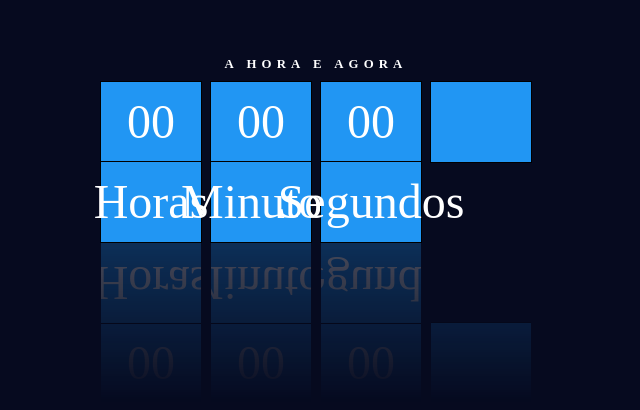
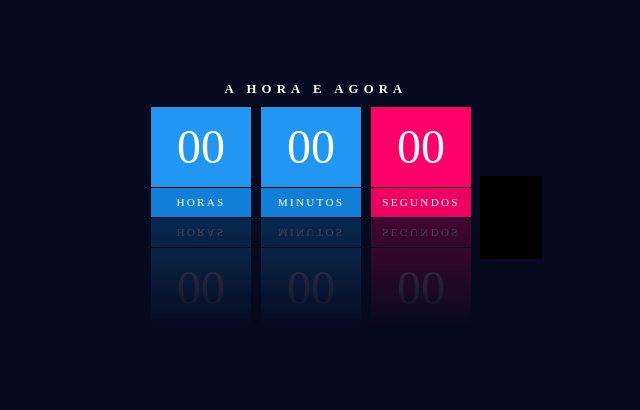
Before and after one commit to Jeandra/Clock, a plain HTML site: page index.html in a window 1280 px wide. Shown: the part 256-666 px from the top of the page, without its empty margins (324-964 px from the left). Drawn offline with Linux system fonts and the light colour scheme.

Commit message:
Update styles.css

```diff
--- a/assets/styles.css
+++ b/assets/styles.css
@@ -50,3 +50,33 @@ body {
     z-index: 10;
     box-shadow: 0 0 0 1px rgba(0,0,0,2);
 }
+
+#clock #time div span:nth-child(2) {
+    height: 30px;
+    font-size: 0.7em;
+    letter-spacing: 0.2em;
+    font-weight: 500;
+    z-index: 9;
+    box-shadow: none;
+    background: #127fd6;
+    text-transform: uppercase;
+}
+
+#clock #time div:nth-last-child(2) span {
+    background: #ff006a;
+}
+
+#clock #time div:nth-last-child(2) span:nth-child(2) {
+    background: #ec0062;
+}
+
+#clock #time div:nth-last-child(1) span {
+    position: absolute;
+    bottom: 0;
+    width: 60px;
+    height: 40px;
+    font-size: 1.5em;
+    background: #000;
+    color: #fff;
+    -webkit-box-reflect: below 1px linear-grandient(transparent, #0004);
+}
```
